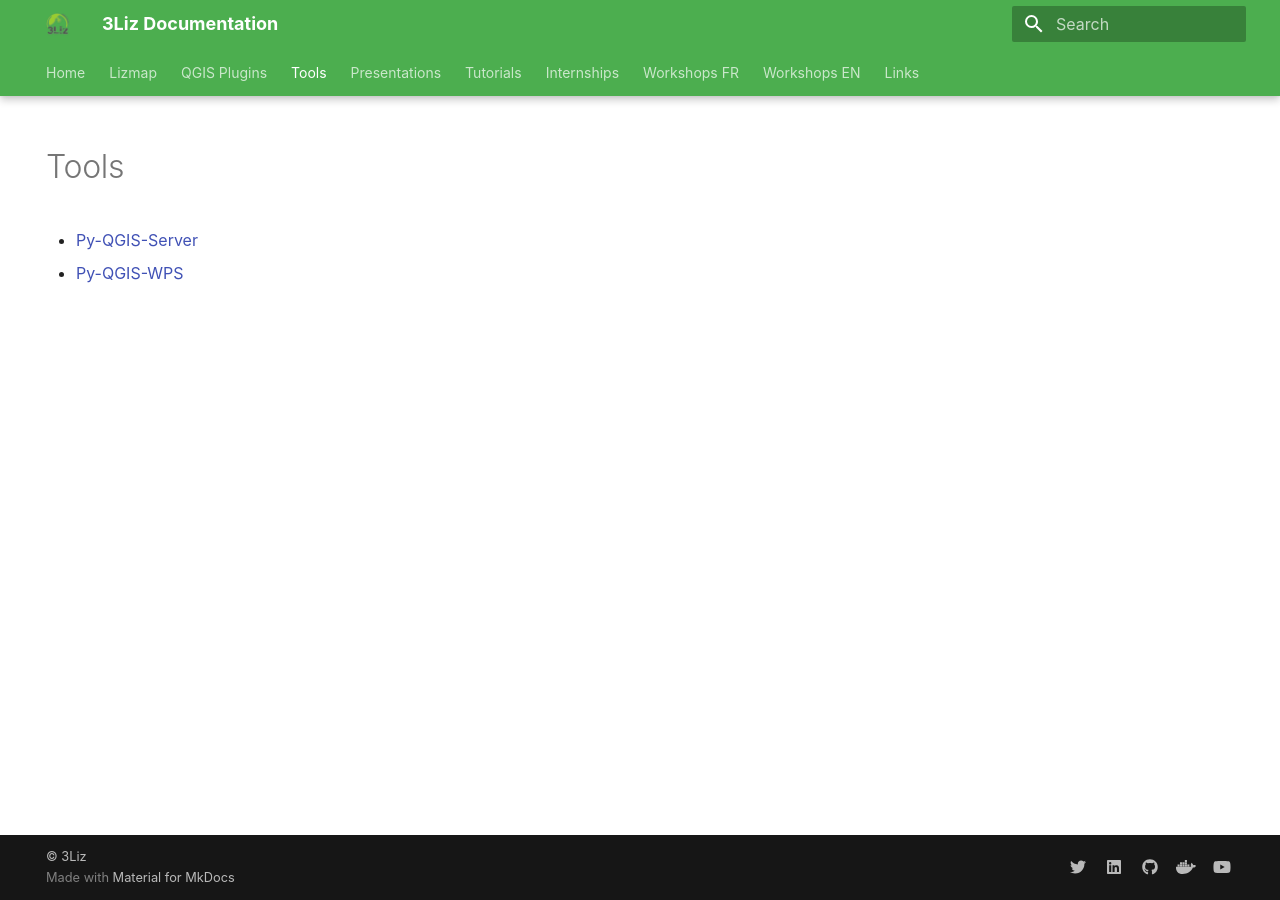
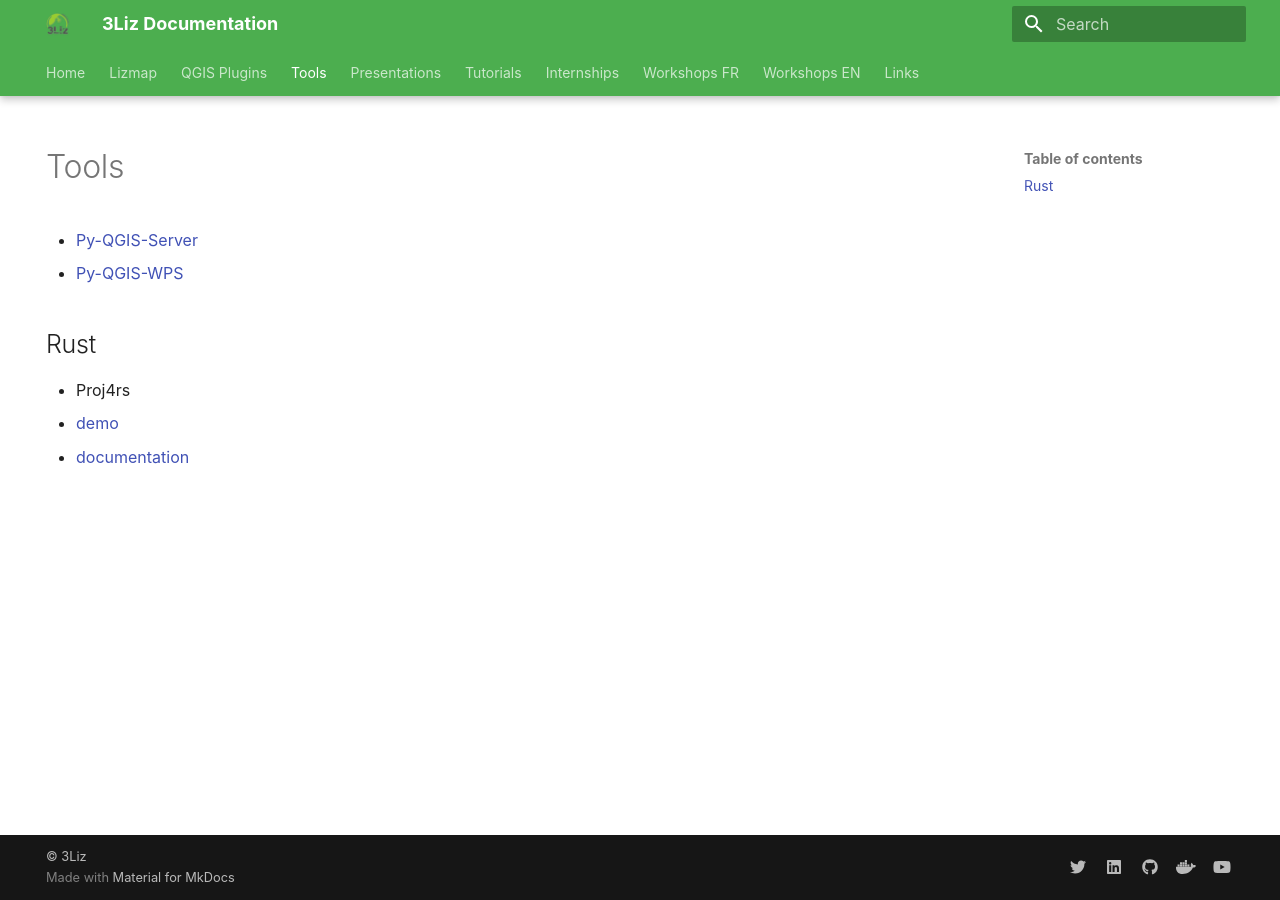
Before and after one commit to 3liz/3liz.github.io, an MkDocs documentation site: the page built from docs/tools.md, in a window 1280 px wide. Built offline with MkDocs 1.6.1 and Material for MkDocs 9.7.7, drawn with Linux system fonts in a browser that asks for light colours; nearby versions of some CDN libraries.

Commit message:
Add links to Proj4RS

```diff
--- a/docs/tools.md
+++ b/docs/tools.md
@@ -7,3 +7,9 @@
 
 * [Py-QGIS-Server](../py-qgis-server/)
 * [Py-QGIS-WPS](../py-qgis-wps/)
+
+## Rust
+
+* Proj4rs
+  * [demo](./proj4rs)
+  * [documentation](https://docs.rs/proj4rs/latest/proj4rs/)
```
